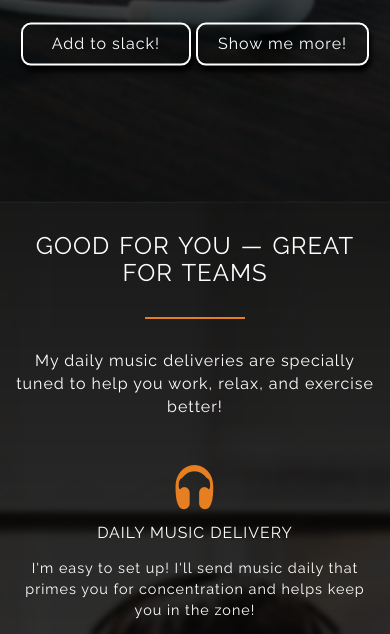
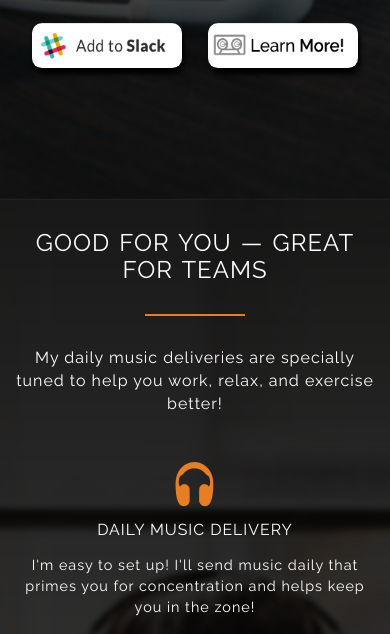
Before and after one commit to chingu-coders/Voyage2-Owls-04, a plain HTML site: page public/index.html in a window 390 px wide. Shown: the part 361-995 px from the top of the page. Drawn offline with nearby package versions, Linux system fonts and the light colour scheme; files whose address does not match are found by name.

Commit message:
Added slack button(s), nav-bar transition and queries

```diff
--- a/public/css/queries.css
+++ b/public/css/queries.css
@@ -121,6 +121,19 @@
         width: 100%;
     }
 
+    .btn-slack {
+        box-shadow: 2px 6px 5px rgb(0, 0, 0);
+        position: relative;
+        border-radius: 10px;
+        width: 150px;
+        top: 19px;
+        height: 45px;
+        margin: auto 10px;
+        margin-bottom: 30px;
+
+
+    }
+
 
     }
 
--- a/public/css/style.css
+++ b/public/css/style.css
@@ -235,6 +235,30 @@ h2:after {
     top: 6px;
 }
 
+.btn-slack {
+    box-shadow: 0px 6px 4px rgba(0, 0, 0, 0.808);
+    position: relative;
+    border-radius: 10px;
+
+
+    width: 184px;
+    top: 19px;
+    height: 52px;
+    margin: auto;
+    margin-right: 30px;
+}
+
+.btn-slack:hover {
+    box-shadow: 0 6px 4px rgba(0, 0, 0, 0.808);
+    top: 19px;
+    transform: scale(1.05, 1.05);
+}
+.btn-slack:active {
+    box-shadow: 2px 4px 4px rgb(0, 0, 0);
+    top: 22px;
+}
+
+
 
 /* ----------------------------------------------------------------------------------------------- */
 /* ------------------------------------- HEADER COMPONENTS --------------------------------------- */
@@ -340,7 +364,7 @@ header {
 
     border-bottom: 3px solid #e67e22;
     font-weight: 400;
-
+    transform: scale(1.06, 1.06);
 }
 
 /* Mobile Navigation */
@@ -368,6 +392,7 @@ header {
     -webkit-box-shadow: 0 2px 2px rgb(219, 219, 219);
             box-shadow: 0 2px 2px rgb(219, 219, 219);
     z-index: 9999;
+    transition: 0.5s;
 }
 
 .sticky .main-nav li a:link,
--- a/public/index.html
+++ b/public/index.html
@@ -28,7 +28,7 @@
                     <li><a href="#logo-home">Home</a></li>
                     <li><a href="#features">Features</a></li>
                     <li><a href="#">FAQ</a></li>
-                    <li><a href="#">Contact</a></li>
+                    <li><a href="#sign-up">Contact</a></li>
                 </ul>
                 <a class="mobile-nav-icon js--nav-icon"><i class="ion-navicon-round"></i></a>
             </div>
@@ -36,8 +36,8 @@
         <div class="hero-text-box">
             <h1><span>Sync</span><strong>Music</strong><span>Bot</span></h1>
             <h1>Increase your productivity!</h1>
-            <a class="btn btn-full" href="#">Add to slack!</a>
-            <a class="btn btn-ghost" href="#features">Show me more!</a>
+            <a  href="#"><img class="btn-slack" src="./img/add_to_slack.png" alt="Add to Slack"></a>
+            <a  href="#features"><img class="btn-slack" src="./img/show_me_more.png" alt="Learn More"></a>
         </div>
     </header>
 
```
Also changed, not shown: public/img/add_to_slack.png (added), public/img/send_it.png (added), public/img/show_me_more.png (added), 1 other file.
